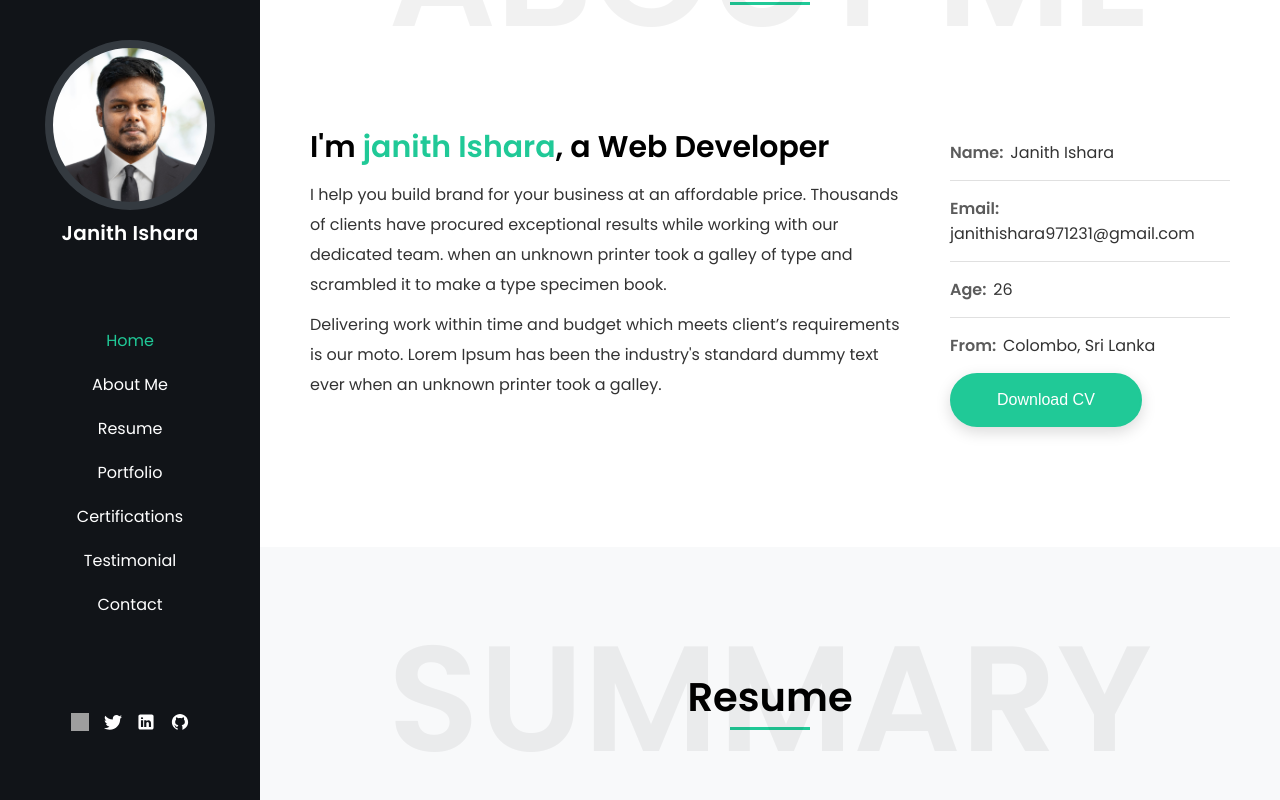
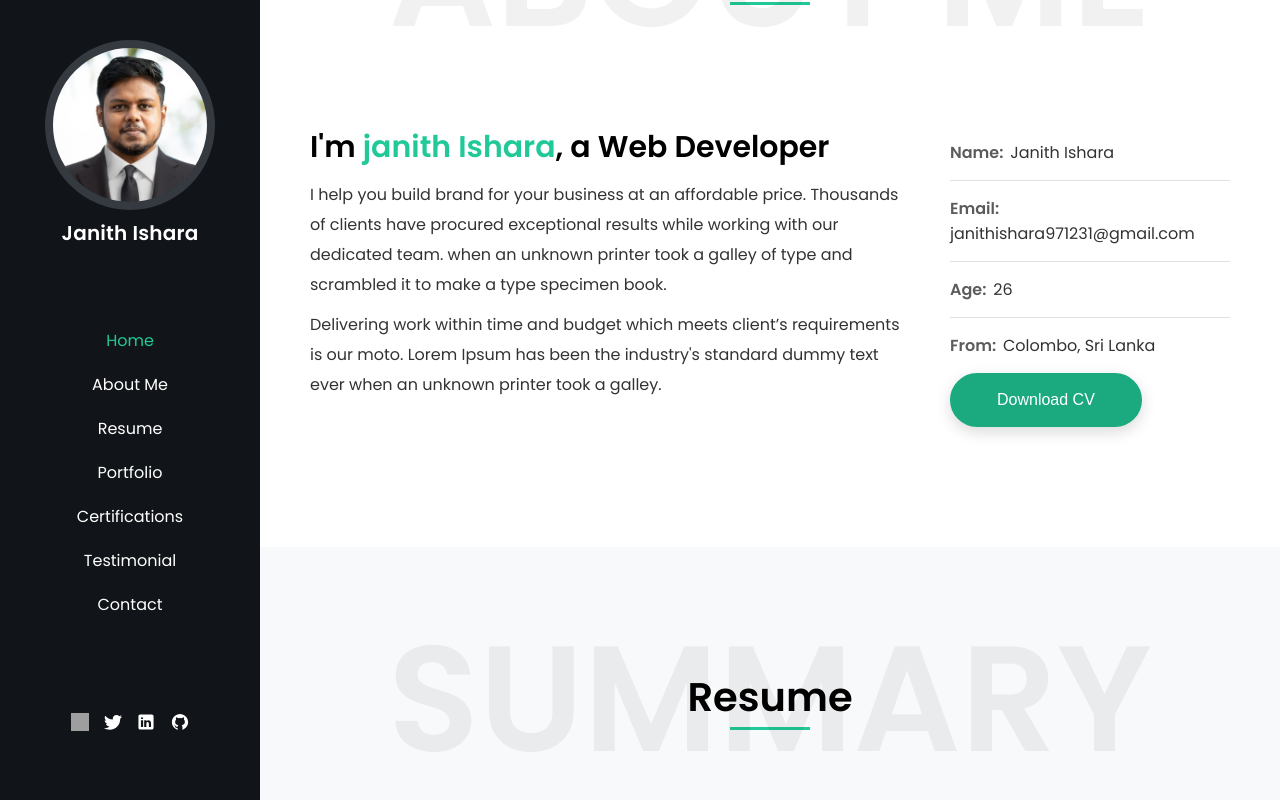
Before and after one commit to gmjishara/Portfolio_Website, a React (Create React App) app: page / in a window 1280 px wide. In both pictures the pointer is over the button 1045 px from the left and 1378 px from the top of the page. Shown: the part 978-1778 px from the top of the page. Built offline with nearby package versions, Linux system fonts and the light colour scheme; grey boxes are pictures that could not be loaded.

Commit message:
set transitions for buttons

```diff
--- a/src/Components/Main/style.css
+++ b/src/Components/Main/style.css
@@ -12,6 +12,7 @@
   background: transparent;
   cursor: pointer;
   padding: 25px 45px;
+  transition: all 0.5s ease;
 }
 
 .btn-outlined:hover {
@@ -33,6 +34,7 @@
   background: transparent;
   cursor: pointer;
   padding: 25px 45px;
+  transition: all 0.5s ease;
 }
 
 .btn-outlined-ash:hover {
@@ -54,10 +56,12 @@
     background: #20c997;
     cursor: pointer;
     padding: 25px 45px;
+    transition: all 0.5s ease;
 }
 
 .btn-contained:hover {
-    background-color: #20c997;
+    background-color: #1BAA80;
+    border: 2px solid #1BAA80;
     color: white;
     box-shadow: 0 5px 15px rgba(0,0,0,.15);
   }
```
